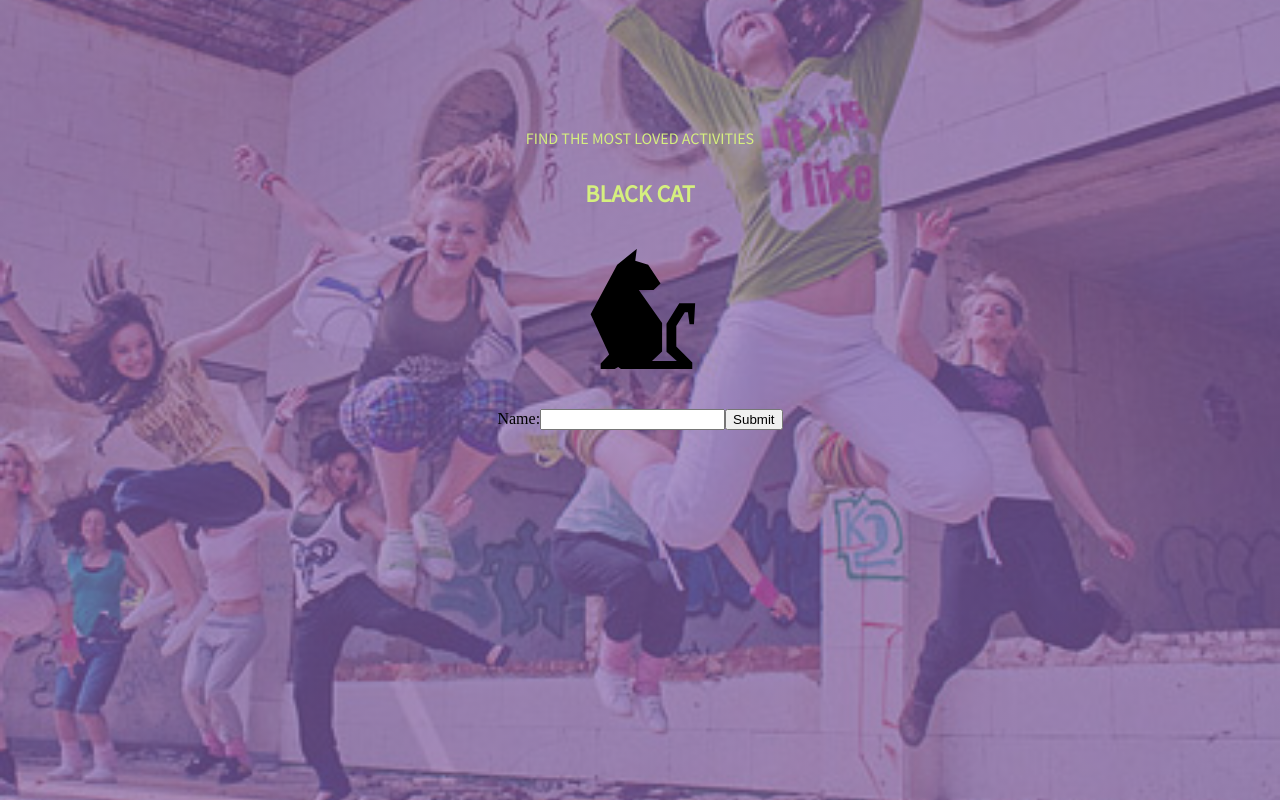
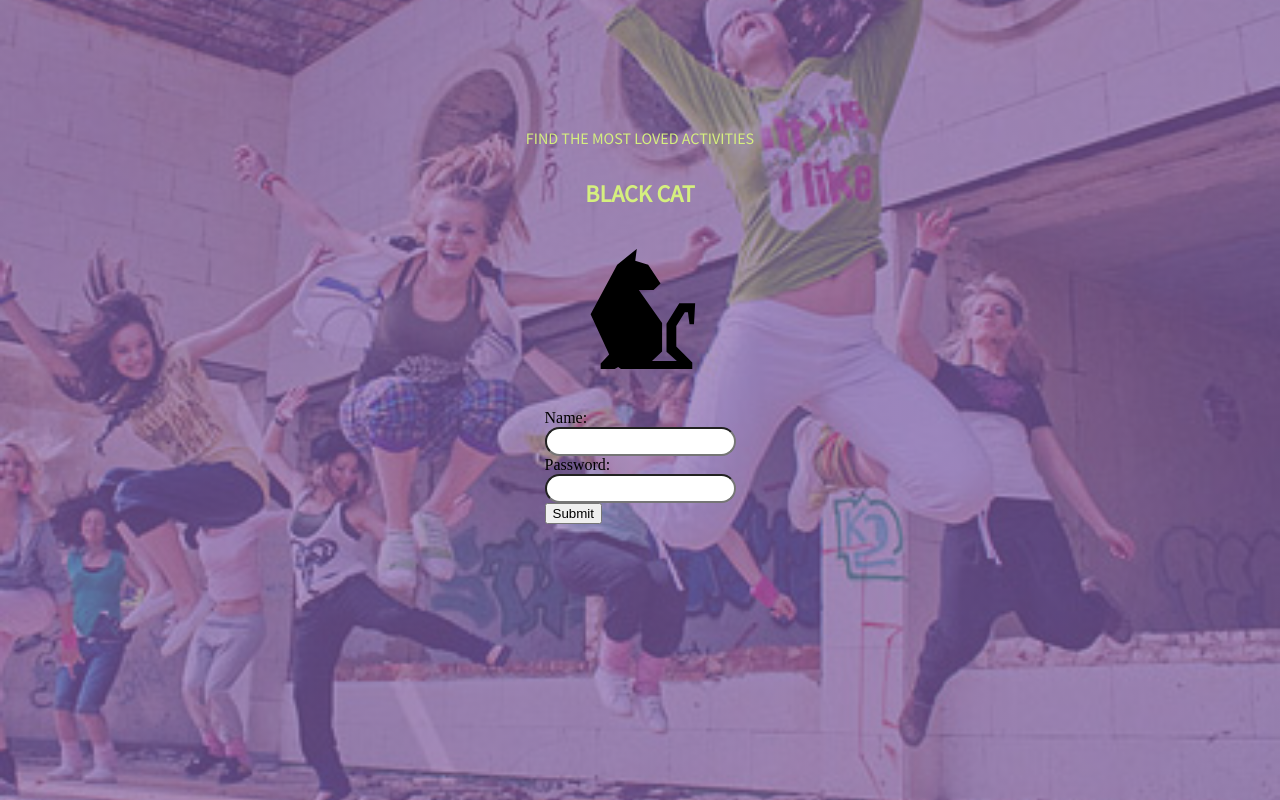
Before and after one commit to yapdianhao/BlackCat, a React app: page / in a window 1280 px wide. Built offline with nearby package versions, Linux system fonts and the light colour scheme.

Commit message:
add password input

```diff
--- a/screens/LoginScreen.tsx
+++ b/screens/LoginScreen.tsx
@@ -9,7 +9,7 @@ const LoginScreen = () => {
     const [userPassword, setUserPassword] = useState("");
 
     const handleSubmit= (event: any) => {
-        console.log("submitted!");
+        console.log(userName);
     }
 
     return (
@@ -24,10 +24,14 @@ const LoginScreen = () => {
                 <img src={require("../images/logo-cat.svg")}  />
             </div>
             <div className="user-login-form">
-                <form onSubmit={handleSubmit}>
+                <form>
                     <label>
                         Name:
-                        <input type="text" name="name" />
+                        <input className="user-login-form-input" type="text" name="name" onChange={e => setUserName(e.target.value)} />
+                    </label>
+                    <label>
+                        Password:
+                        <input className="user-login-form-input" type="text" name="name" onChange={e => setUserPassword(e.target.value)} />
                     </label>
                     <input type="submit" value="Submit" />
                 </form>
--- a/styles/LoginScreen.scss
+++ b/styles/LoginScreen.scss
@@ -1,5 +1,4 @@
 @import url('https://fonts.googleapis.com/css2?family=Source+Sans+Pro:wght@400&display=swap');
-
 
 body, html {
     height: 100%;
@@ -10,6 +9,7 @@ body, html {
     background-position: center;
     background-repeat: no-repeat;
     background-size: cover;
+    overflow: hidden;
 }
 
 img {
@@ -47,3 +47,9 @@ img {
     display: flex;
     justify-content: center;
 }
+
+.user-login-form-input {
+    display: block;
+    border-radius: 25px;
+    padding: 5px;
+}
```
